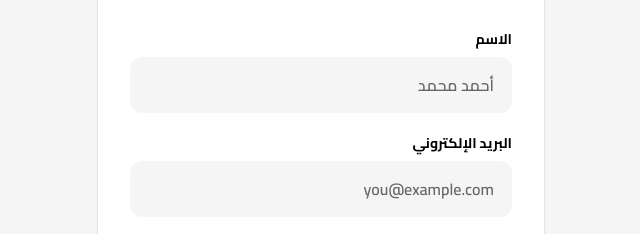
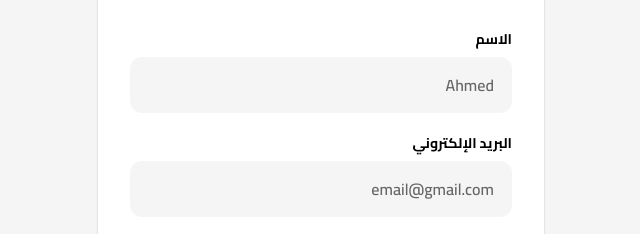
Before and after one commit to ZESTT/rest, a plain HTML site: page register.html in a window 1280 px wide. Shown: the part 225-459 px from the top of the page, 319-959 px from the left. Drawn offline with nearby package versions, Linux system fonts and the light colour scheme.

Commit message:
Update register.html

```diff
--- a/register.html
+++ b/register.html
@@ -49,11 +49,11 @@
             <form id="register-form" class="space-y-5">
                 <div>
                     <label class="block mb-2 font-bold text-tb-black text-sm">الاسم</label>
-                    <input type="text" id="name" required class="w-full px-4 py-3.5 bg-tb-gray border-2 border-transparent rounded-xl font-semibold text-tb-black placeholder-tb-grayText focus:border-tb-orange focus:bg-white outline-none transition" placeholder="أحمد محمد">
+                    <input type="text" id="name" required class="w-full px-4 py-3.5 bg-tb-gray border-2 border-transparent rounded-xl font-semibold text-tb-black placeholder-tb-grayText focus:border-tb-orange focus:bg-white outline-none transition" placeholder="Ahmed ">
                 </div>
                 <div>
                     <label class="block mb-2 font-bold text-tb-black text-sm">البريد الإلكتروني</label>
-                    <input type="email" id="email" required class="w-full px-4 py-3.5 bg-tb-gray border-2 border-transparent rounded-xl font-semibold text-tb-black placeholder-tb-grayText focus:border-tb-orange focus:bg-white outline-none transition" placeholder="you@example.com">
+                    <input type="email" id="email" required class="w-full px-4 py-3.5 bg-tb-gray border-2 border-transparent rounded-xl font-semibold text-tb-black placeholder-tb-grayText focus:border-tb-orange focus:bg-white outline-none transition" placeholder="email@gmail.com">
                 </div>
                 <div>
                     <label class="block mb-2 font-bold text-tb-black text-sm">كلمة المرور</label>
```
